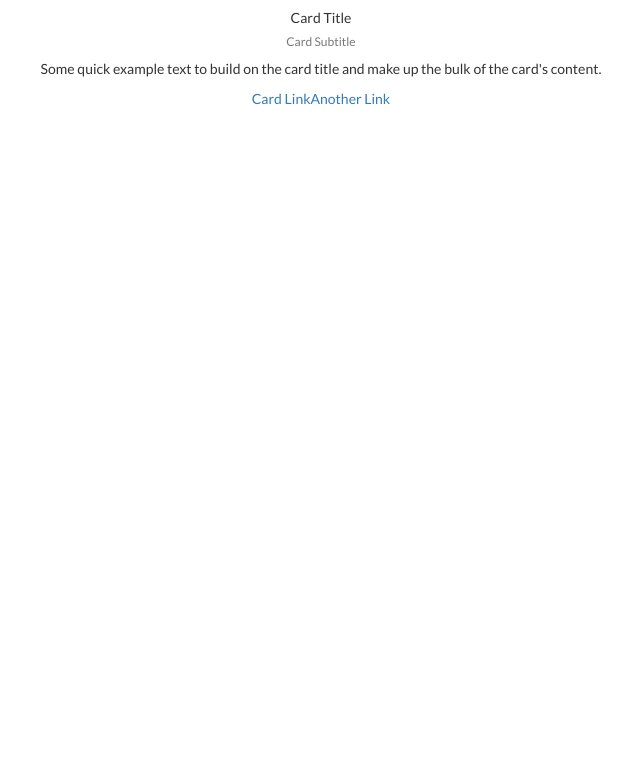
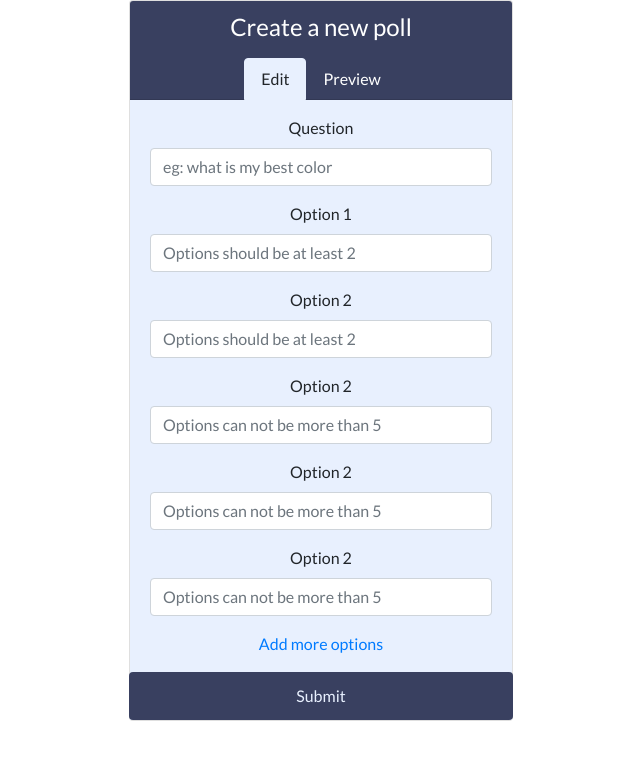
Before and after one commit to aimeedyki/DePeopleSay, a React (Create React App) app in the folder client/: page /new-poll in a window 1280 px wide. Shown: the top 760 px of the page, without its empty margins (319-959 px from the left). Built offline with nearby package versions, Linux system fonts and the light colour scheme.

Commit message:
create presentation component

```diff
--- a/client/public/index.html
+++ b/client/public/index.html
@@ -12,8 +12,8 @@
   <link rel="manifest" href="%PUBLIC_URL%/manifest.json">
   <link rel="shortcut icon" href="%PUBLIC_URL%/favicon.ico">
   <!-- Latest compiled and minified CSS -->
-  <link rel="stylesheet" href="https://maxcdn.bootstrapcdn.com/bootstrap/3.3.7/css/bootstrap.min.css" integrity="sha384-BVYiiSIFeK1dGmJRAkycuHAHRg32OmUcww7on3RYdg4Va+PmSTsz/K68vbdEjh4u"
-    crossorigin="anonymous">
+  <link rel="stylesheet" href="https://stackpath.bootstrapcdn.com/bootstrap/4.1.3/css/bootstrap.min.css"
+  integrity="sha384-MCw98/SFnGE8fJT3GXwEOngsV7Zt27NXFoaoApmYm81iuXoPkFOJwJ8ERdknLPMO" crossorigin="anonymous">
   <link href="https://fonts.googleapis.com/css?family=Lato|Pacifico" rel="stylesheet">
   <!--
       Notice the use of %PUBLIC_URL% in the tags above.
--- a/client/src/components/CreatePoll/CreatePoll.css
+++ b/client/src/components/CreatePoll/CreatePoll.css
@@ -1,8 +1,58 @@
-.create-poll {
-  background-color: #394060;
-  color: #FAFFBD;
+.add-link {
+  margin-bottom: 1rem;
 }
 
-.create-poll-text {
+.create-poll {
+  height: 100vh;
+}
+
+.create-poll__form {
+  background-color: #e8f0fe;
+}
+
+.create-poll__form .form-group .form-control {
+  background-color: white;
+}
+.create-poll__nav-link {
+  margin-top: 1rem;
+}
+
+.create-poll__nav-link a {
+  color: white
+}
+
+.create-poll__nav-link .nav-link.active {
+  background-color: #e8f0fe;
+  border-color: #e8f0fe;
+  color: #212529;
+}
+
+.create-poll__question {
+  margin-bottom: 1rem;
+}
+
+.create-poll__text {
   color: #394060;
 }
+
+.create-poll__submit-button {
+  margin: 1rem -0.4rem 0 -0.4rem;
+  background-color: #394060;
+  color: #e8f0fe;
+  border: none;
+  height: 3rem;
+}
+
+.create-poll__submit-button:focus, .create-poll__submit-button:hover{
+  background-color:	#566090;
+  /* color: #394060; */
+  border: 1px solid #394060;
+}
+
+.create-poll__tab .list-group-item {
+  border: 0.1875rem solid #e8f0fe;
+}
+
+.create-poll__tab .list-group {
+  margin-bottom: 1rem;
+}
--- a/client/src/components/CreatePoll/CreatePollComponent.jsx
+++ b/client/src/components/CreatePoll/CreatePollComponent.jsx
@@ -1,20 +1,159 @@
 import React from 'react';
+import Button from 'react-bootstrap/Button';
 import Card from 'react-bootstrap/Card';
+import Container from 'react-bootstrap/Container';
+import Row from 'react-bootstrap/Row';
+import ListGroup from 'react-bootstrap/ListGroup';
+import Tab from 'react-bootstrap/Tab';
+import Form from 'react-bootstrap/Form';
+import Nav from 'react-bootstrap/Nav';
 
-const HomeComponent = () =>
+import './CreatePoll.css';
+
+const pollForm = (
+  <div className="create-poll__form">
+    <Form.Group>
+      <Form.Label>Question</Form.Label>
+      <Form.Control
+        name="question"
+        // onChange={this.handleChange}
+        placeholder="eg: what is my best color"
+        type="text"
+      // value={email}
+      // isInvalid={!!emailError}
+      />
+      <Form.Control.Feedback type="invalid">
+        {/* {emailError} */}
+      </Form.Control.Feedback>
+    </Form.Group>
+    <Form.Group>
+      <Form.Label>Option 1</Form.Label>
+      <Form.Control
+        name="option1"
+        // onChange={this.handleChange}
+        placeholder="Options should be at least 2"
+        type="text"
+      // value={username}
+      // isInvalid={!!userNameError}
+      />
+      {/* <Form.Control.Feedback type="invalid">
+        {userNameError}
+      </Form.Control.Feedback> */}
+    </Form.Group>
+    <Form.Group>
+      <Form.Label>Option 2</Form.Label>
+      <Form.Control
+        name="option2"
+        // onChange={this.handleChange}
+        placeholder="Options should be at least 2"
+        type="text"
+      // value={username}
+      // isInvalid={!!userNameError}
+      />
+      {/* <Form.Control.Feedback type="invalid">
+        {userNameError}
+      </Form.Control.Feedback> */}
+    </Form.Group>
+    <Form.Group>
+      <Form.Label>Option 2</Form.Label>
+      <Form.Control
+        name="option2"
+        // onChange={this.handleChange}
+        placeholder="Options can not be more than 5"
+        type="text"
+      // value={username}
+      // isInvalid={!!userNameError}
+      />
+      {/* <Form.Control.Feedback type="invalid">
+        {userNameError}
+      </Form.Control.Feedback> */}
+    </Form.Group>
+    <Form.Group>
+      <Form.Label>Option 2</Form.Label>
+      <Form.Control
+        name="option2"
+        // onChange={this.handleChange}
+        placeholder="Options can not be more than 5"
+        type="text"
+      // value={username}
+      // isInvalid={!!userNameError}
+      />
+      {/* <Form.Control.Feedback type="invalid">
+        {userNameError}
+      </Form.Control.Feedback> */}
+    </Form.Group>
+    <Form.Group>
+      <Form.Label>Option 2</Form.Label>
+      <Form.Control
+        name="option2"
+        // onChange={this.handleChange}
+        placeholder="Options can not be more than 5"
+        type="text"
+      // value={username}
+      // isInvalid={!!userNameError}
+      />
+      {/* <Form.Control.Feedback type="invalid">
+        {userNameError}
+      </Form.Control.Feedback> */}
+    </Form.Group>
+    <Form.Control.Feedback type="invalid">
+      {/* {this.props.errorMessage} */}
+    </Form.Control.Feedback>
+    <a href="#1" className="add-link">Add more options</a>
+  </div>
+);
+
+const pollPreview = (
   <div>
-    <Card>
-    <Card.Body>
-    <Card.Title>Card Title</Card.Title>
-    <Card.Subtitle className="mb-2 text-muted">Card Subtitle</Card.Subtitle>
-    <Card.Text>
-      Some quick example text to build on the card title and make up the bulk of
-      the card's content.
-    </Card.Text>
-    <Card.Link href="#">Card Link</Card.Link>
-    <Card.Link href="#">Another Link</Card.Link>
-  </Card.Body>
-    </Card>
-  </div>;
+    <h5
+      className="create-poll__question"
+    >
+      What is your best color?
+    </h5>
+    <ListGroup variant="flush">
+      <ListGroup.Item>orange</ListGroup.Item>
+      <ListGroup.Item>green</ListGroup.Item>
+      <ListGroup.Item>Voilet</ListGroup.Item>
+    </ListGroup>
+  </div>
+);
 
-export default HomeComponent;
+const CreatePollComponent = () => (
+  <Container className="create-poll">
+    <Row className="justify-content-md-center">
+      <Tab.Container id="left-tabs-example" defaultActiveKey="edit">
+        <Card className="text-center" style={{ width: '24rem' }}>
+          <Card.Header>
+            <h4>Create a new poll</h4>
+            <Nav
+              variant="tabs"
+              className="justify-content-md-center create-poll__nav-link"
+            >
+              <Nav.Item>
+                <Nav.Link eventKey="edit">Edit</Nav.Link>
+              </Nav.Item>
+              <Nav.Item>
+                <Nav.Link eventKey="preview">Preview</Nav.Link>
+              </Nav.Item>
+            </Nav>
+          </Card.Header>
+          <Card.Body className="tab-content" id="nav-tabContent">
+            <Tab.Content className="create-poll__tab">
+              <Tab.Pane eventKey="edit">
+                {pollForm}
+              </Tab.Pane>
+              <Tab.Pane eventKey="preview">
+                {pollPreview}
+              </Tab.Pane>
+            </Tab.Content>
+            <Row className="d-flex flex-column">
+              <Button className="create-poll__submit-button">Submit</Button>
+            </Row>
+          </Card.Body>
+        </Card>
+      </Tab.Container>
+    </Row>
+  </Container>
+);
+
+export default CreatePollComponent;
--- a/client/src/index.css
+++ b/client/src/index.css
@@ -20,3 +20,18 @@ body {
  .form-group .form-control:focus{
    border-color: #394060;
   }
+
+  .tab-content {
+    padding-top: 1rem;
+    background-color: #e8f0fe;
+  }
+
+  .card-header {
+    background-color: #394060;
+    color: white;
+  }
+
+  .card-body {
+    padding-top: 0;
+    padding-bottom: 0;
+  }
```
